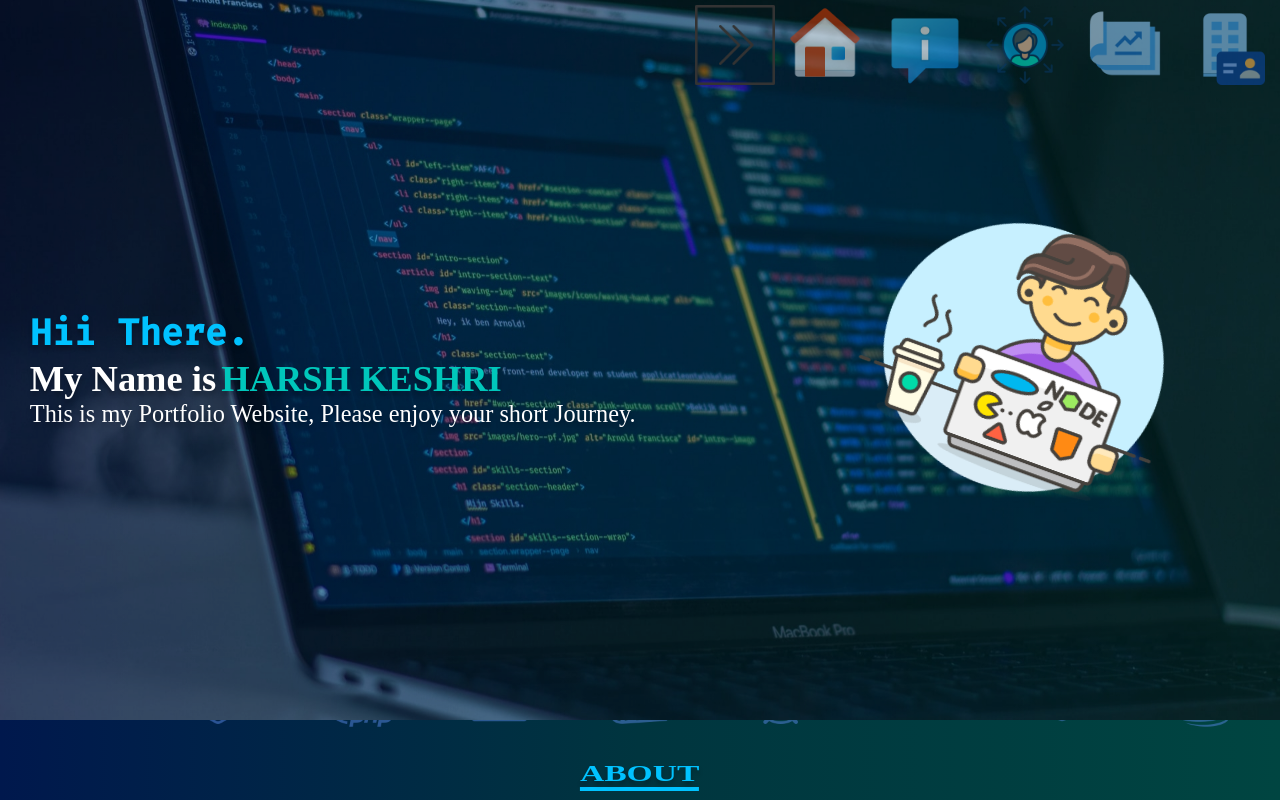
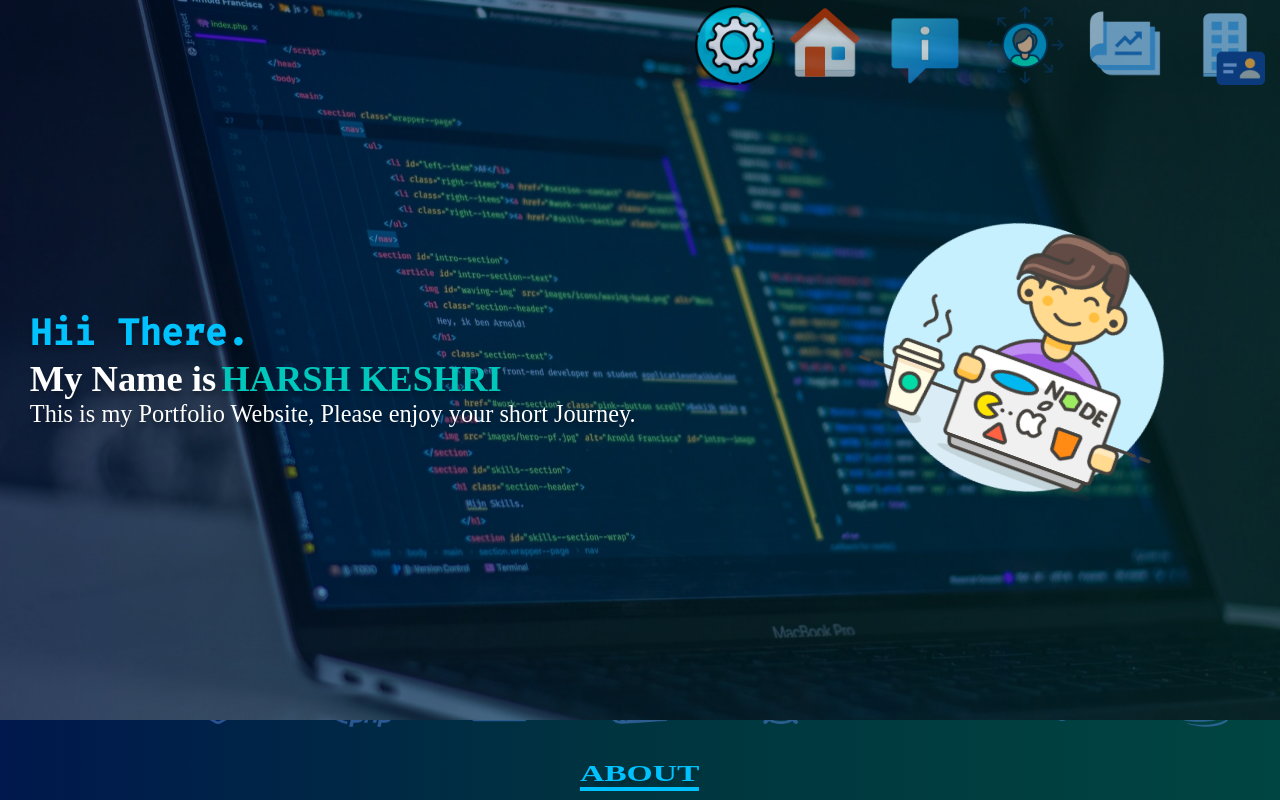
Before and after one commit to Airbornharsh/Portfolio, a plain HTML site: page index.html in a window 1280 px wide. Both pictures are taken after a click on the picture 1235 px from the left and 45 px from the top of the page. Shown: the top 800 px of the page. Drawn offline with Linux system fonts and the light colour scheme; a web font is replaced by a local one.

Commit message:
updated nav

```diff
--- a/assests/css/style.css
+++ b/assests/css/style.css
@@ -66,7 +66,7 @@ header .navbar .navopen img {
  height: 80px;
  width: 80px;
  transition: all ease-in-out 1s;
- opacity: 1;
+ opacity: 0.8;
 }
 
 header .navbar ul {
--- a/assests/javascript/nav.js
+++ b/assests/javascript/nav.js
@@ -32,7 +32,7 @@ export class Nav {
   }
   this.navUl.style.display = 'flex';
   this.clickedInterval = setInterval(() => {
-   this.navUl.style.opacity = 0.6;
+   this.navUl.style.opacity = 0.7;
   }, 1);
  }
 
--- a/index.html
+++ b/index.html
@@ -24,7 +24,7 @@
     <li id="contact_Btn"><img src="./assests/images/contact.png" alt="CONATCT"></li>
    </ul>
    <div class="navopen">
-    <img id="navopen" src="./assests/images/arrow.png">
+    <img id="navopen" src="./assests/images/setting.png">
    </div>
   </div>
   <!-- INTRODUCTION and PROFILE PHOTO -->
```
Also changed, not shown: assests/images/arrow.png (deleted), assests/images/setting.png (added).
